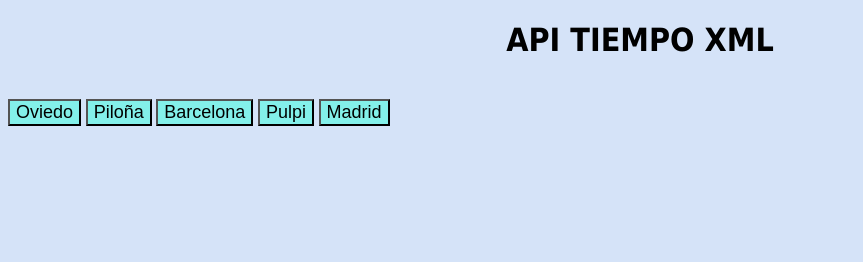
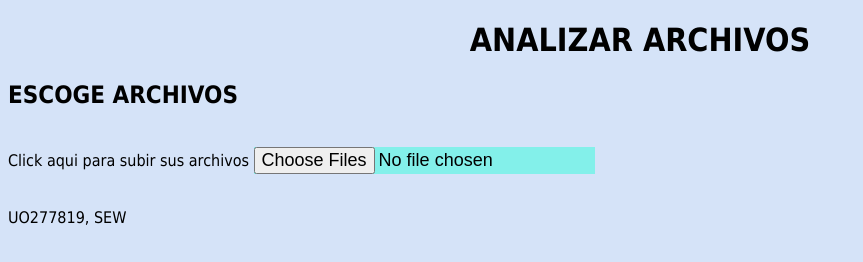
Before and after one commit to UO277819/ComputacionCliente, a plain HTML site: page index.html in a window 1280 px wide. Shown: the whole page, without its empty margins (0-863 px from the left). Drawn offline with nearby package versions, Linux system fonts and the light colour scheme.

Commit message:
index ej12

```diff
--- a/index.html
+++ b/index.html
@@ -3,23 +3,23 @@
 <head>
     <meta charset="UTF-8" />
     <title>SEW</title>
-    <script src="Ejercicio9.js"></script>
-    <link rel="stylesheet" type="text/css" href="Ejercicio9.css" />
+    <script src="Ejercicio12.js"></script>
+    <link rel="stylesheet" type="text/css" href="Ejercicio12.css" />
 	<meta name ="author" content ="Aaron" >
-    <meta name ="description" content ="Ejercicio 9" >
-    <meta name ="keywords" content ="Ejercicio 9" >
+    <meta name ="description" content ="Ejercicio 12" >
+    <meta name ="keywords" content ="Ejercicio 12" >
     <meta name ="viewport" content="width=device-width,initial scale=1.0">
-    <script src="https://ajax.googleapis.com/ajax/libs/jquery/3.2.1/jquery.min.js"></script>
+    <script src="http://ajax.googleapis.com/ajax/libs/jquery/3.2.1/jquery.min.js"></script>
 </head>
 <body>
-    <h1>API Tiempo XML</h1>
+    <h1>Analizar Archivos</h1>
+    <h2>Escoge Archivos</h2>
     <form>
-        <input type="button" value="Oviedo" onclick="tiempo.verXML('Oviedo')"/>
-        <input type="button" value="Piloña" onclick="tiempo.verXML('Piloña')"/>
-        <input type="button" value="Barcelona" onclick="tiempo.verXML('Barcelona')"/>
-        <input type="button" value="Pulpi" onclick="tiempo.verXML('Pulpi')"/>
-        <input type="button" value="Madrid" onclick="tiempo.verXML('Madrid')"/>
+        <label for="archivo">Click aqui para subir sus archivos</label>
+        <input id="archivo" type="file" name="Escoger Archivo" onchange="archivo.obtenerDatos()" multiple/>
     </form>
-
+    <footer>
+        <p>UO277819, SEW</p>
+    </footer>
 </body>
 </html>
```
